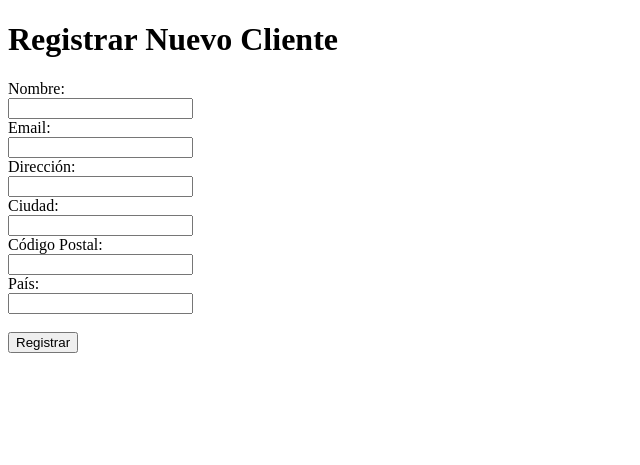
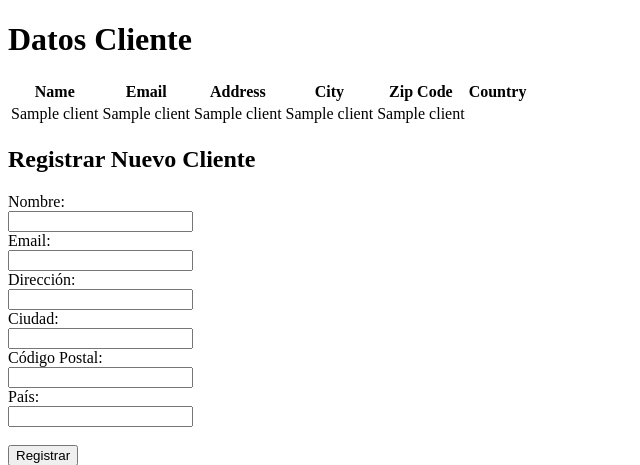
Before and after one commit to PieroD04/webapp, a Flask app: template templates/client.html in a window 1280 px wide. Shown: the top 465 px of the page, without its empty margins (0-640 px from the left). Run offline with Flask 2, Linux system fonts and the light colour scheme; the template is opened without the code that fills it: most values are stand-ins (such as "Sample title", 1, 10 or a date in 2020).

Commit message:
feat: added client table

```diff
--- a/app.py
+++ b/app.py
@@ -28,23 +28,11 @@ def show_books():
     books = cursor.fetchall()
     return render_template('index.html', books=books)
 
-@app.route('/client', methods=['POST'])
+@app.route('/client', methods=['GET', 'POST'])
 def new_client():
-    if request.method == 'POST':
-        nombre = request.form['nombre']
-        email = request.form['email']
-        direccion = request.form['direccion']
-        ciudad = request.form['ciudad']
-        codigo_postal = request.form['codigo_postal']
-        pais = request.form['pais']
-        print(type(nombre))
-        # Insertar los datos del cliente en la base de datos
-        cursor.execute("INSERT INTO clientes (nombre, email, direccion, ciudad, codigo_postal, pais) VALUES (%s, %s, %s, %s, %s, %s)", (nombre, email, direccion, ciudad, codigo_postal, pais))
-        db_connection.commit()
-
-        return redirect(url_for(''))  # Redireccionar a la página principal después de agregar el cliente
-
-    return render_template('client.html')
+    cursor.execute("SELECT * FROM clientes")
+    clients = cursor.fetchall()
+    return render_template('client.html', clients=clients)
 
 if __name__ == '__main__':
     app.run(debug=True)
--- a/templates/client.html
+++ b/templates/client.html
@@ -6,8 +6,30 @@
     <title>Nuevo Cliente</title>
 </head>
 <body>
-    <h1>Registrar Nuevo Cliente</h1>
-    <form method="porst">
+    <h1>Datos Cliente</h1>
+
+    <table>
+        <tr>
+            <th>Name</th>
+            <th>Email</th>
+            <th>Address</th>
+            <th>City</th>
+            <th>Zip Code</th>
+            <th>Country</th>
+        </tr>
+        {% for client in clients %}
+        <tr>
+            <td>{{ client[1] }}</td>
+            <td>{{ client[2] }}</td>
+            <td>{{ client[3] }}</td>
+            <td>{{ client[5] }}</td>
+            <td>{{ client[6] }}</td>
+        </tr>
+        {% endfor %}
+    </table>
+
+    <h2>Registrar Nuevo Cliente</h1>
+    <form method="post">
         <label fo="nombre">Nombre:</label><br>
         <input type="text" id="nombre" name="nombre"><br>
 
```
